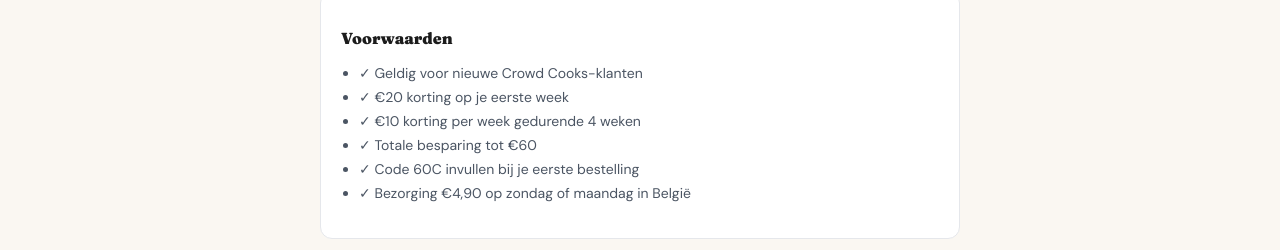
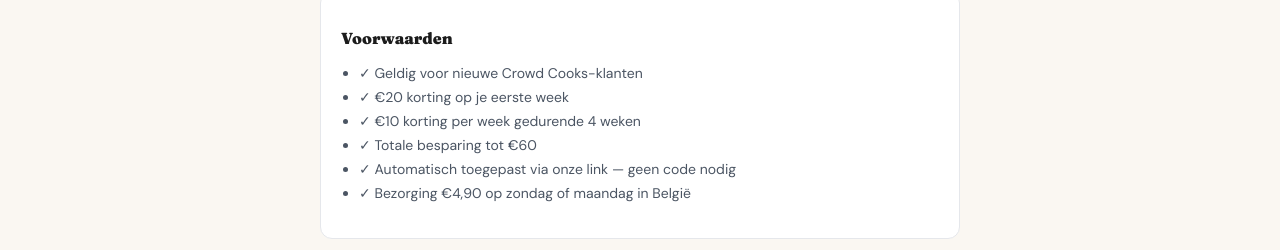
Before and after one commit to fetspets/bestemaaltijdbox, a Next.js app: page /kortingscode/crowd-cooks in a window 1280 px wide. Shown: the part 1022-1272 px from the top of the page. Built offline with nearby package versions, Linux system fonts and the light colour scheme.

Commit message:
auto: update page.tsx

```diff
--- a/src/app/kortingscode/crowd-cooks/page.tsx
+++ b/src/app/kortingscode/crowd-cooks/page.tsx
@@ -73,7 +73,7 @@ export default function CrowdCooksKortingscode() {
             '€20 korting op je eerste week',
             '€10 korting per week gedurende 4 weken',
             'Totale besparing tot €60',
-            'Code 60C invullen bij je eerste bestelling',
+            'Automatisch toegepast via onze link — geen code nodig',
             'Bezorging €4,90 op zondag of maandag in België',
           ].map((v, i) => (
             <li key={i} style={{ fontSize: 14, color: '#4B5563' }}>✓ {v}</li>
```
